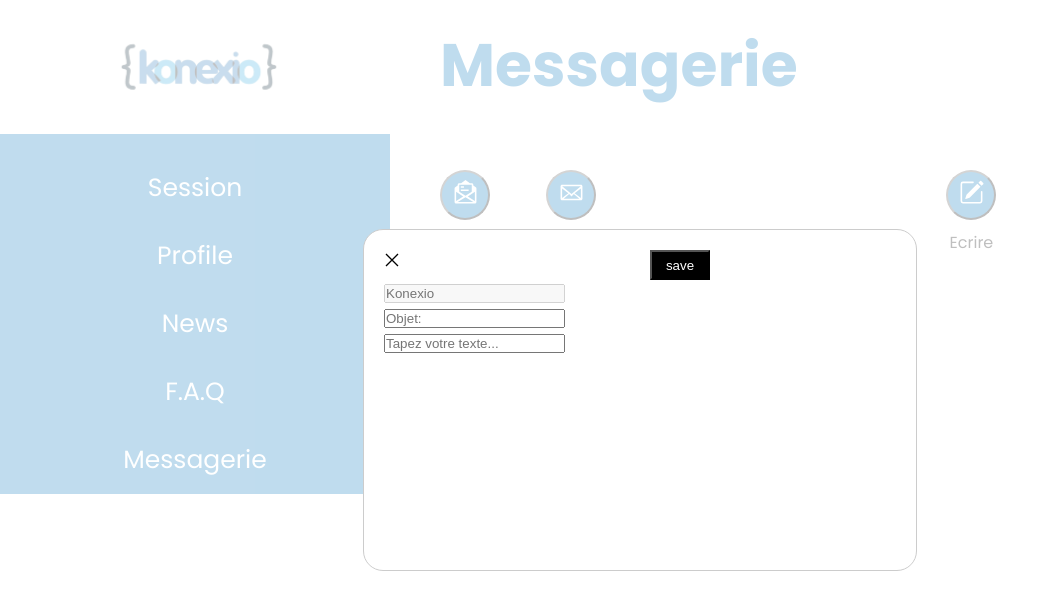
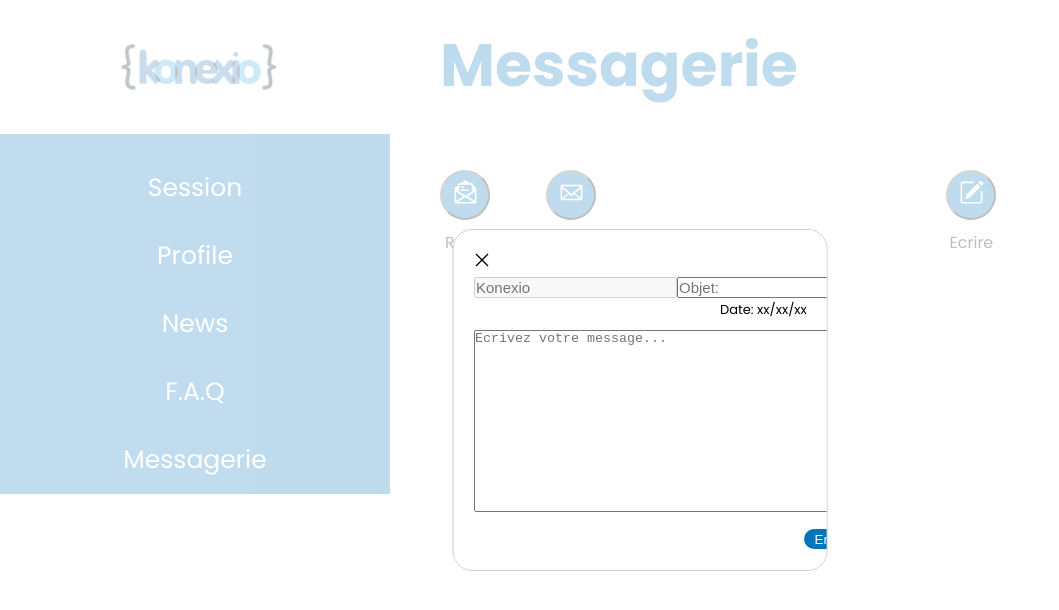
Before and after one commit to daoraCode/benevolat-konexio-frontend, a React (Create React App) app: page /messagerie in a window 1280 px wide. Both pictures are taken after a click on the button 971 px from the left and 195 px from the top of the page. Shown: the top 610 px of the page, without its empty margins (0-1059 px from the left). Built offline with nearby package versions, Linux system fonts and the light colour scheme.

Commit message:
page messagerie en cours

```diff
--- a/src/App.js
+++ b/src/App.js
@@ -7,12 +7,14 @@ import Messagerie from './pages/Messagerie';
 import News from './pages/News';
 import Sessions from "./pages/Sessions";
 import { ListSessionsContextProvider } from "./context/ListSessions";
+import { ListNewsContextProvider } from "./context/ListNews";
 import Profile from "./pages/Profile";
 
 const App = () => {
   return (
     <BrowserRouter>
       <ListSessionsContextProvider>
+        <ListNewsContextProvider>
         <Routes>
           <Route exact path="/home" element={<Home />} />
           <Route path="/messagerie" element ={<Messagerie />} />
@@ -21,6 +23,7 @@ const App = () => {
           <Route path="/profile" element ={<Profile />} />
           <Route path="*" element={<Error404 />} />
         </Routes>
+        </ListNewsContextProvider>
       </ListSessionsContextProvider>
     </BrowserRouter>
   );
--- a/src/modals/CreateWriteForm.js
+++ b/src/modals/CreateWriteForm.js
@@ -8,10 +8,43 @@ import { useFormik } from 'formik'
 // import { UserContext } from "../../contexts/User"
 
 const Message = styled.div`
-.message {
-    color: red;
+.message textarea {
+    height: 180px;
+    width: 398px;
+}
+`
 
+const FormModal = styled.div`
+.who input {
+    font-size: 10px;
 }
+
+.who form {
+    display: flex;
+    justify-content: space-between;
+}
+
+.who form input {
+    font-size: 15px;
+}
+
+.who p{
+   text-align: end;
+   font-size: 13px;
+   margin-bottom: 10px;
+}
+
+.who button {
+    border-radius: 20px;
+    width: 70px;
+    height: 20px;
+    border: none;
+    background-color: #0375bb;
+    color: white;
+    margin-left: 330px;
+    margin-top: 10px;
+}
+
 `
 
 const CreateWriteForm = () => {
@@ -27,8 +60,9 @@ const CreateWriteForm = () => {
     })
 
     return (
-        <div>
-            <form className='mt-3' onSubmit={formik.handleSubmit}>
+        <FormModal>
+        <div className="who">
+            <form className='whoandobjet' onSubmit={formik.handleSubmit}>
                 <div className="mb-3">
                     <input
                     type="text" disabled="disabled"
@@ -50,22 +84,28 @@ const CreateWriteForm = () => {
                     onChange={formik.handleChange}
                     />
                 </div>
+                </form>
 
-                <Message />
+                <p>Date: xx/xx/xx</p>
+
+                <form className='messagesubmit' onSubmit={formik.handleSubmit}>
+                <Message>
                 <div className="message">
-                    <input
+                <textarea name="textarea"
+                    rows="5" cols="30"
+                    placeholder="Ecrivez votre message..."
                     type="text"
                     className="form-control"
-                    placeholder='Tapez votre texte...'
                     name="message"
                     value={formik.values.message}
                     onChange={formik.handleChange}
                     />
                     </div>
-            </form>
-
-
+                    </Message>
+                    </form>
+                    <button>Envoyer</button>
         </div>
+        </FormModal>
     );
 };
 
--- a/src/modals/CreateWriteModal.js
+++ b/src/modals/CreateWriteModal.js
@@ -11,7 +11,7 @@ const modalStyle = {
     bottom: 'auto',
     marginRight: '-50%',
     transform: 'translate(-50%, -50%)',
-    width: '40%',
+    width: '26%',
     height: '300px',
     borderRadius: '20px'
     }
@@ -22,13 +22,13 @@ const Logos = styled.div`
     display : flex
 }
 
-button {
-  background-color: black;
-  color: white;
-  height: 30px;
-  width: 60px;
-  margin-left: 250px;
-}
+// button {
+//   background-color: black;
+//   color: white;
+//   height: 30px;
+//   width: 60px;
+//   margin-left: 250px;
+// }
 
 h2 {
   font-size: 20px;
@@ -61,7 +61,7 @@ const CreateWriteModal = ({ isOpen, onClose }) => {
     >
     <Logos >
         <Logo><GrClose onClick={onClose} /></Logo>
-        <button className>save</button>
+        {/* <button className>Envoyer</button> */}
         </Logos>
 
       <CreateWriteForm
--- a/src/pages/News.js
+++ b/src/pages/News.js
@@ -1,24 +1,28 @@
-import React from 'react';
-import Sidebar from '../components/Sidebar';
-import styled from 'styled-components';
+import React, { useContext, useEffect } from "react";
+import Sidebar from "../components/Sidebar";
+import styled from "styled-components";
+import { ListNewsContext } from "../context/ListNews";
+import { Content } from '../components/styled-components/FormPage'
+import moment from "moment";
+import "moment/locale/fr";
 
 const Newnews = styled.div`
   display: flex;
-// .news {
-//     display: flex;
-//     flex-direction: row;
-// }
+
+  .news {
+    // flex-direction: column;
+  }
 
   .news h2 {
     font-size: 60px;
     margin-left: 50px;
-    color: #0375BB;
+    color: #0375bb;
     display: flex;
     margin-top: 20px;
   }
 
   .news p {
-        background-color: #D7D8D8;
+    background-color: #d7d8d8;
     border-radius: 10px;
     font-size: 15px;
     padding-left: 30px;
@@ -27,45 +31,76 @@ display: flex;
     padding-top: 20px;
     padding-bottom: 20px;
     margin-left: 50px;
-
+    width: calc(100% - 70px);
   }
 
-`
+  .date {
+    color: #0375bb;
+    font-size: 11px;
+  }
+
+  .titlepage {
+    font-size: 60px;
+    margin-left: 50px;
+    color: #0375bb;
+    display: flex;
+    margin-top: 20px;
+  }
+`;
+
+// const CardSessions = styled.div`
+//   /* background-color: #e9e9e9; */
+//   padding: 15px 20px;
+//   border-radius: 28px;
+//   margin-bottom: 20px;
+//   margin-right: 10px;
+//   color: black;
+// `;
+
 const News = () => {
+  const { news, getNews } = useContext(ListNewsContext);
+
+  useEffect(() => {
+    getNews();
+  }, []);
+
+  if (news === null) return <p>chargement</p>;
+
   return (
     <Newnews>
+      <div className="sidebar">
         <Sidebar />
+      </div>
+      <Content>
+        <div className="titlepage">
+          <h2>News</h2>
+        </div>
+
+        {news.map((news) => {
+          const { title, content, createdAt, updatedAt } = news;
+          const created = moment(createdAt).locale("fr").format("llll");
+          const updated = moment(updatedAt).locale("fr").format("llll");
+
+          return (
             <div className="news">
-            <h2>News</h2>
-            <p> Bonjour,
-                    veuillez notez que la session Digistart du 29 mai 2022
-                    sera décalée d'une semaine, pour une question d'organisation.
-                    <br/>
-                    Merci.
+              {/* <h2>News</h2> */}
+              <p>
+                {title}!
+                <br />
+                <br />"{content}"
+                <br />
+                <br />
+                <div className="date">
+                  Création:&ensp;"{created}"
+                  <br />
+                  Mise à jour:&ensp;"{updated}"
+                </div>
               </p>
-
-                <p> Bonjour,
-                    veuillez notez que la session Digistart du 29 mai 2022
-                    sera décalée d'une semaine, pour une question d'organisation.
-                    <br/>
-                    Merci.
-                </p>
-
-                <p> Bonjour,
-                    veuillez notez que la session Digistart du 29 mai 2022
-                    sera décalée d'une semaine, pour une question d'organisation.
-                    <br/>
-                    Merci.
-                </p>
-
-                <p> Bonjour,
-                    veuillez notez que la session Digistart du 29 mai 2022
-                    sera décalée d'une semaine, pour une question d'organisation.
-                    <br/>
-                    Merci.
-                </p>
-
+              {/* <CardSessions news={news.title} key={news._id}></CardSessions> */}
             </div>
+          );
+        })}
+      </Content>
     </Newnews>
   );
 };
--- a/src/pages/Sessions.js
+++ b/src/pages/Sessions.js
@@ -12,6 +12,7 @@ import moment from "moment";
 import "moment/locale/fr"
 
 const List = styled.div`
+
   margin-top: 22px;
   height: calc(100vh - 135px);
   overflow-y: scroll;
```
Lines whose indentation alone changed are shown as unchanged.
